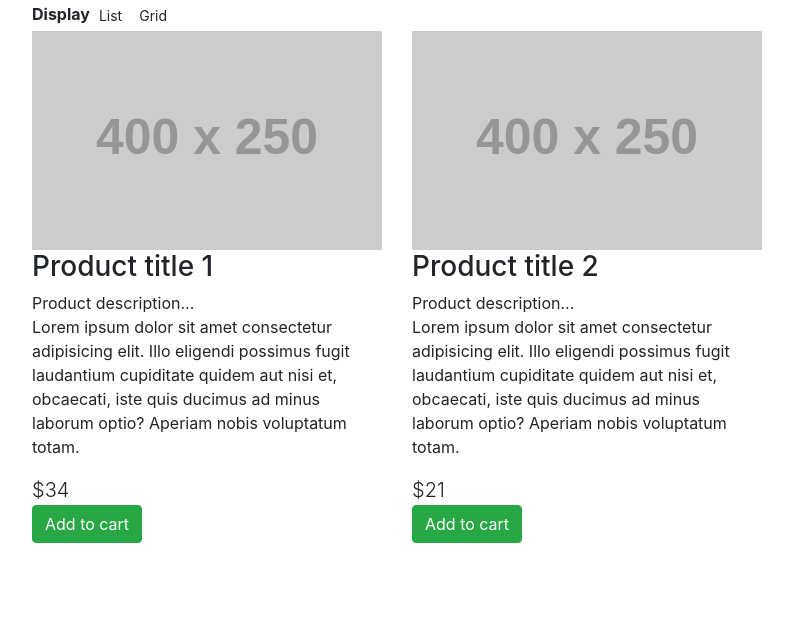
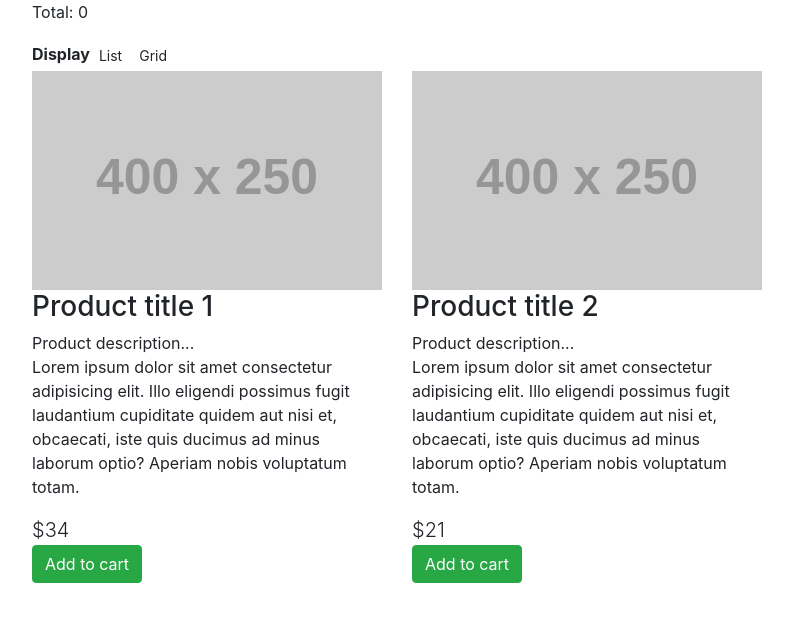
Before and after one commit to Viktoriia-Antoniuk/course-angular, an Angular app: page / in a window 1280 px wide. Shown: the top 622 px of the page, without its empty margins (53-846 px from the left). Built offline with nearby package versions, Linux system fonts and the light colour scheme.

Commit message:
home4component2

```diff
--- a/src/app/app.component.html
+++ b/src/app/app.component.html
@@ -1,4 +1,12 @@
 <div id="app" class="container list-grid-demo">
+    <p>Total: {{total}}</p>
+    <div *ngFor="let product of carts; let i = index;" class="item-cart">
+        <p>{{product.name}}</p>
+        <div>
+            <p>{{product.price | currency}} </p>
+            <button (click)="delete(i)">Delete</button>
+        </div>
+    </div>
     <div class="well well-sm">
         <strong>Display</strong>
         <div class="btn-group">
@@ -11,7 +19,7 @@
 
     <div id="products" :class="groupWrapper" class="row">
         <div class="item" [ngClass]="view === 'list' ? 'col-12' : 'col-xs-4 col-lg-4'" *ngFor="let product of products">
-            <app-product [product]="product" [ngClass]="view"></app-product>
+            <app-product [product]="product" [ngClass]="view" (onAddToCart)="addToCart($event)"></app-product>
         </div>
     </div>
 </div>
--- a/src/app/app.component.scss
+++ b/src/app/app.component.scss
@@ -0,0 +1,4 @@
+.item-cart {
+    display: flex;
+    justify-content: space-between;
+}
--- a/src/app/app.component.ts
+++ b/src/app/app.component.ts
@@ -7,6 +7,8 @@ import { Product } from './product.model';
   styleUrls: ['./app.component.scss']
 })
 export class AppComponent {
+  carts: Product[] = [];
+  total: number = 0;
   view: string = 'grid';
   products: Product[] = [{
     name: 'Product title 1',
@@ -20,4 +22,19 @@ export class AppComponent {
   changeView(view: string) {
     this.view = view;
   }
+  addToCart(product: Product){
+    this.carts.push(product);
+    this.totalCart();
+  }
+  totalCart() {
+    let total = 0;
+    this.carts.forEach((product) => {
+      total += product.price;
+    });
+    this.total = total;
+  }
+  delete(i) {
+    this.carts.splice(i, 1);
+    this.totalCart();
+  }
 }
--- a/src/app/product/product.component.html
+++ b/src/app/product/product.component.html
@@ -11,7 +11,7 @@
         <div class="price-buy-spacing">
             <div class="lead">${{product.price}}</div>
             <div>
-                <a class="btn btn-success" href="http://www.jquery2dotnet.com">Add to cart</a>
+                <button class="btn btn-success" (click)="addToCart()">Add to cart</button>
             </div>
         </div>
     </div>
--- a/src/app/product/product.component.ts
+++ b/src/app/product/product.component.ts
@@ -1,4 +1,5 @@
-import { Component, Input, OnInit } from '@angular/core';
+import { Component, EventEmitter, Input, OnInit, Output } from '@angular/core';
+import { Product } from '../product.model';
 
 @Component({
   selector: 'app-product',
@@ -6,11 +7,16 @@ import { Component, Input, OnInit } from '@angular/core';
   styleUrls: ['./product.component.scss']
 })
 export class ProductComponent implements OnInit {
-  @Input() product;
+  @Input() product: Product;
+  @Output() onAddToCart = new EventEmitter<Product>();
   constructor() { }
 
   ngOnInit(): void {
     console.log(this.product);
   }
 
+  addToCart() {
+    this.onAddToCart.emit(this.product);
+  }
+
 }
```
